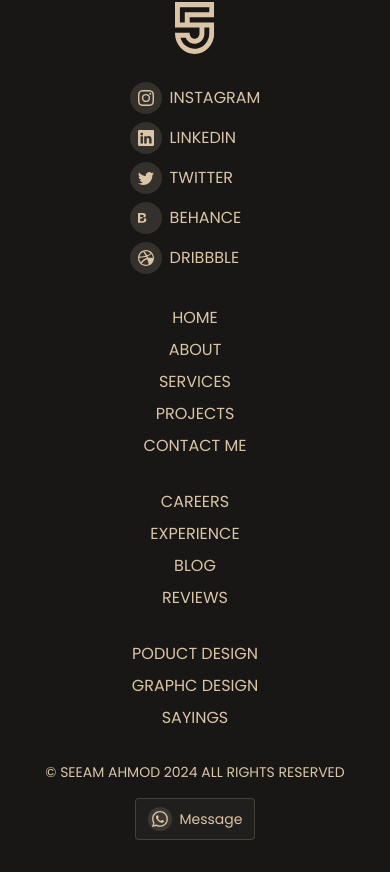
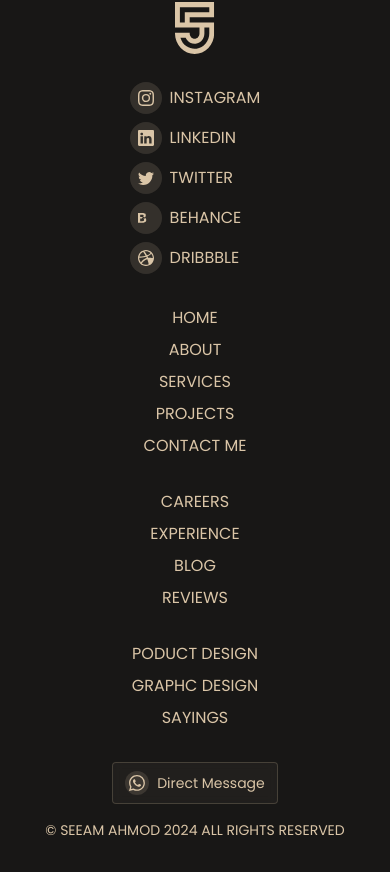
Before and after one commit to Kamranislam0123/seeam2-portfolio, a Next.js app: page / in a window 390 px wide. Shown: the part 7962-8834 px from the top of the page. Built offline with nearby package versions, Linux system fonts and the light colour scheme.

Commit message:
responsive added in footer

```diff
--- a/src/(components)/footer/index.jsx
+++ b/src/(components)/footer/index.jsx
@@ -124,7 +124,7 @@ const Footer = () => {
                                                 className="bi bi-dribbble"
                                                 viewBox="0 0 16 16"
                                             >
-                                                <path fillrule="evenodd" d="M8 0C3.584 0 0 3.584 0 8s3.584 8 8 8c4.408 0 8-3.584 8-8s-3.592-8-8-8zm5.284 3.688a6.802 6.802 0 0 1 1.545 4.251c-.226-.043-2.482-.503-4.755-.217-.052-.112-.096-.234-.148-.355-.139-.33-.295-.668-.451-.99 2.516-1.023 3.662-2.498 3.81-2.69zM8 1.18c1.735 0 3.323.65 4.53 1.718-.122.174-1.155 1.553-3.584 2.464-1.12-2.056-2.36-3.74-2.551-4A6.95 6.95 0 0 1 8 1.18zm-2.907.642A43.123 43.123 0 0 1 7.627 5.77c-3.193.85-6.013.833-6.317.833a6.865 6.865 0 0 1 3.783-4.78zM1.163 8.01V7.8c.295.01 3.61.053 7.02-.971.199.381.381.772.555 1.162l-.27.078c-3.522 1.137-5.396 4.243-5.553 4.504a6.817 6.817 0 0 1-1.752-4.564zM8 14.837a6.785 6.785 0 0 1-4.19-1.44c.12-.252 1.509-2.924 5.361-4.269.018-.009.026-.009.044-.017a28.246 28.246 0 0 1 1.457 5.18A6.722 6.722 0 0 1 8 14.837z" />
+                                                <path fillRule="evenodd" d="M8 0C3.584 0 0 3.584 0 8s3.584 8 8 8c4.408 0 8-3.584 8-8s-3.592-8-8-8zm5.284 3.688a6.802 6.802 0 0 1 1.545 4.251c-.226-.043-2.482-.503-4.755-.217-.052-.112-.096-.234-.148-.355-.139-.33-.295-.668-.451-.99 2.516-1.023 3.662-2.498 3.81-2.69zM8 1.18c1.735 0 3.323.65 4.53 1.718-.122.174-1.155 1.553-3.584 2.464-1.12-2.056-2.36-3.74-2.551-4A6.95 6.95 0 0 1 8 1.18zm-2.907.642A43.123 43.123 0 0 1 7.627 5.77c-3.193.85-6.013.833-6.317.833a6.865 6.865 0 0 1 3.783-4.78zM1.163 8.01V7.8c.295.01 3.61.053 7.02-.971.199.381.381.772.555 1.162l-.27.078c-3.522 1.137-5.396 4.243-5.553 4.504a6.817 6.817 0 0 1-1.752-4.564zM8 14.837a6.785 6.785 0 0 1-4.19-1.44c.12-.252 1.509-2.924 5.361-4.269.018-.009.026-.009.044-.017a28.246 28.246 0 0 1 1.457 5.18A6.722 6.722 0 0 1 8 14.837z" />
                                             </svg>
                                         </div>
                                         <a href="https://www.linkedin.com/in/seeamahmod/" className="hover:text-blue-500 uppercase">
@@ -214,8 +214,8 @@ const Footer = () => {
                         </div>
                     </div>
 
-                    <div className="flex flex-col sm:flex-row justify-between items-center space-y-4 sm:space-y-0">
-                        <p className="text-sm sm:text-base">&copy; SEEAM AHMOD 2024 ALL RIGHTS RESERVED</p>
+                    <div className="flex flex-col sm:flex-row justify-end items-center space-y-4 sm:space-y-0">
+
 
                         <a
                             href="https://wa.me/8801306409978"
@@ -238,9 +238,12 @@ const Footer = () => {
                                 </svg>
                             </div>
                             <span className="hidden sm:inline">{isHovered ? "+880 1306-409978" : "Direct Message"}</span>
-                            <span className="sm:hidden">Message</span>
+                            <span className="sm:hidden"> Direct Message</span>
                         </a>
                     </div>
+                   <div className="flex justify-center items-center pt-4">
+                   <p className=" text-sm sm:text-base">&copy; SEEAM AHMOD 2024 ALL RIGHTS RESERVED</p>
+                   </div>
                 </div>
             </section>
             {isVisible && (
--- a/src/(components)/prodetails/index.jsx
+++ b/src/(components)/prodetails/index.jsx
@@ -18,7 +18,7 @@ const Prodetails = () => {
                         <div className="flex flex-wrap gap-2 sm:gap-4">
                             <a href="https://linkedin.com/in/yourusername" target="_blank" rel="noopener noreferrer" className="rounded-full bg-[#2d2925] p-2 text-white hover:bg-blue-700 transition-colors">
                                 <svg className="w-5 h-5 sm:w-6 sm:h-6" fill="currentColor" viewBox="0 0 24 24" aria-hidden="true">
-                                    <path d="M20.447 20.452h-3.554v-5.569c0-1.328-.027-3.037-1.852-3.037-1.853 0-2.136 1.445-2.136 2.939v5.667H9.351V9h3.414v1.561h.046c.477-.9 1.637-1.85 3.37-1.85 3.601 0 4.267 2.37 4.267 5.455v6.286zM5.337 7.433c-1.144 0-2.063-.926-2.063-2.065 0-1.138.92-2.063 2.063-2.063 1.14 0 2.064.925 2.064 2.063 0 1.139-.925 2.065-2.064 2.065zm1.782 13.019H3.555V9h3.564v11.452zM22.225 0H1.771C.792 0 0 .774 0 1.729v20.542C0 23.227.792 24 1.771 24h20.451C23.2 24 24 23.227 24 22.271V1.729C24 .774 23.2 0 22.222 0h.003z"/>
+                                    <path d="M20.447 20.452h-3.554v-5.569c0-1.328-.027-3.037-1.852-3.037-1.853 0-2.136 1.445-2.136 2.939v5.667H9.351V9h3.414v1.561h.046c.477-.9 1.637-1.85 3.37-1.85 3.601 0 4.267 2.37 4.267 5.455v6.286zM5.337 7.433c-1.144 0-2.063-.926-2.063-2.065 0-1.138.92-2.063 2.063-2.063 1.14 0 2.064.925 2.064 2.063 0 1.139-.925 2.065-2.064 2.065zm1.782 13.019H3.555V9h3.564v11.452zM22.225 0H1.771C.792 0 0 .774 0 1.729v20.542C0 23.227.792 24 1.771 24h20.451C23.2 24 24 23.227 24 22.271V1.729C24 .774 23.2 0 22.222 0h.003z" />
                                 </svg>
                             </a>
                             <a href="https://www.instagram.com/design_with_seeam" target="_blank" rel="noopener noreferrer" className="rounded-full bg-[#2d2925] p-2 text-white hover:bg-pink-700 transition-colors">
@@ -28,7 +28,7 @@ const Prodetails = () => {
                             </a>
                             <a href="https://www.behance.net/seeamahmod" target="_blank" rel="noopener noreferrer" className="rounded-full bg-[#2d2925] p-2 text-white hover:bg-blue-800 transition-colors">
                                 <svg className="w-5 h-5 sm:w-6 sm:h-6" fill="currentColor" viewBox="0 0 24 24" aria-hidden="true">
-                                    <path d="M22 7h-7v-2h7v2zm1.726 10c-.442 1.297-2.029 3-5.101 3-3.074 0-5.564-1.729-5.564-5.675 0-3.91 2.325-5.92 5.466-5.92 3.082 0 4.964 1.782 5.375 4.426.078.506.109 1.188.095 2.14h-8.027c.13 3.211 3.483 3.312 4.588 2.029h3.168zm-7.686-4h4.965c-.105-1.547-1.136-2.219-2.477-2.219-1.466 0-2.277.768-2.488 2.219zm-9.574 6.988h-6.466v-14.967h6.953c5.476.081 5.58 5.444 2.72 6.906 3.461 1.26 3.577 8.061-3.207 8.061zm-3.466-8.988h3.584c2.508 0 2.906-3-.312-3h-3.272v3zm3.391 3h-3.391v3.016h3.341c3.055 0 2.868-3.016.05-3.016z"/>
+                                    <path d="M22 7h-7v-2h7v2zm1.726 10c-.442 1.297-2.029 3-5.101 3-3.074 0-5.564-1.729-5.564-5.675 0-3.91 2.325-5.92 5.466-5.92 3.082 0 4.964 1.782 5.375 4.426.078.506.109 1.188.095 2.14h-8.027c.13 3.211 3.483 3.312 4.588 2.029h3.168zm-7.686-4h4.965c-.105-1.547-1.136-2.219-2.477-2.219-1.466 0-2.277.768-2.488 2.219zm-9.574 6.988h-6.466v-14.967h6.953c5.476.081 5.58 5.444 2.72 6.906 3.461 1.26 3.577 8.061-3.207 8.061zm-3.466-8.988h3.584c2.508 0 2.906-3-.312-3h-3.272v3zm3.391 3h-3.391v3.016h3.341c3.055 0 2.868-3.016.05-3.016z" />
                                 </svg>
                             </a>
                             <a href="https://www.linkedin.com/in/seeamahmod/" target="_blank" rel="noopener noreferrer" className="rounded-full bg-[#2d2925] p-2 text-white hover:bg-pink-600 transition-colors">
```
